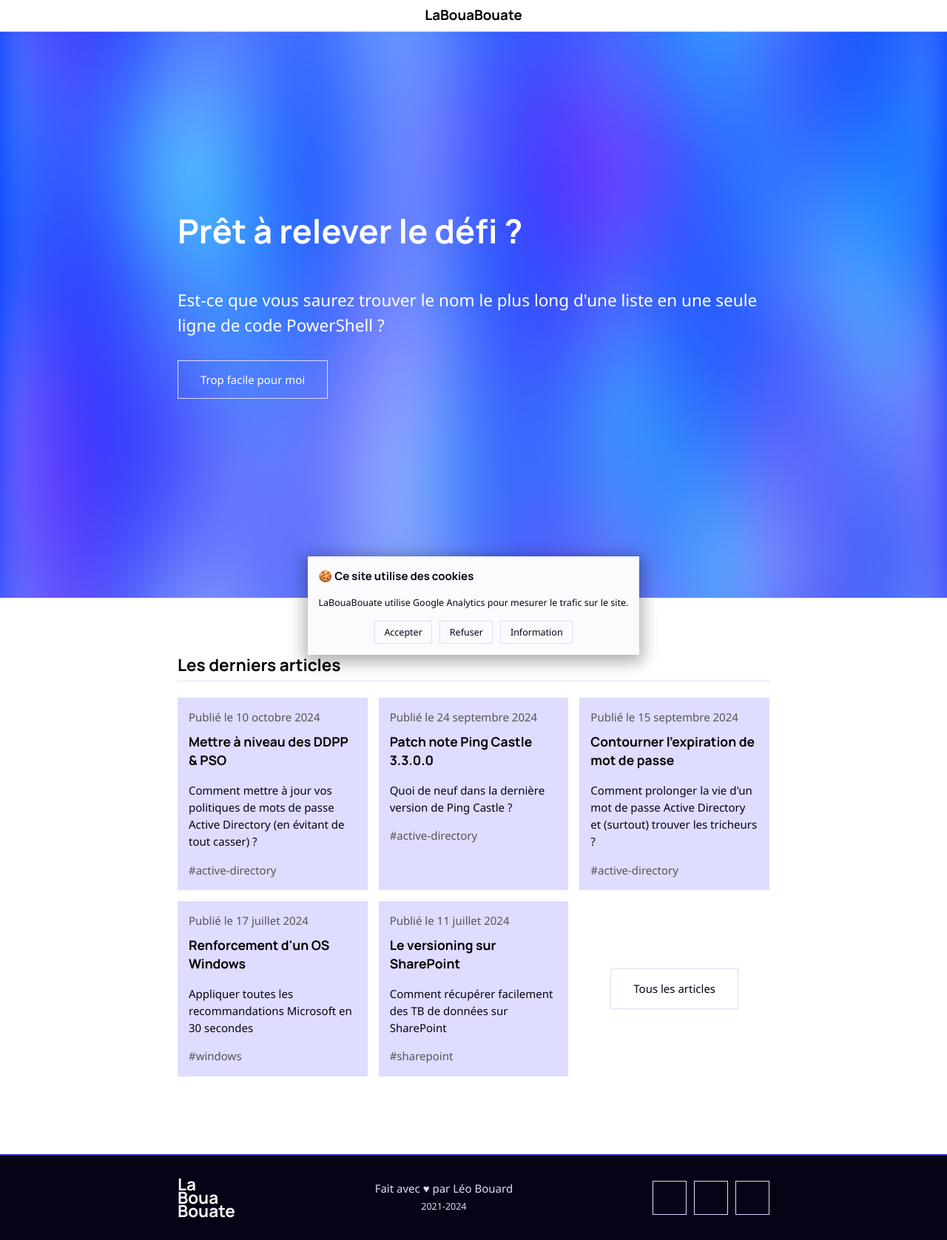
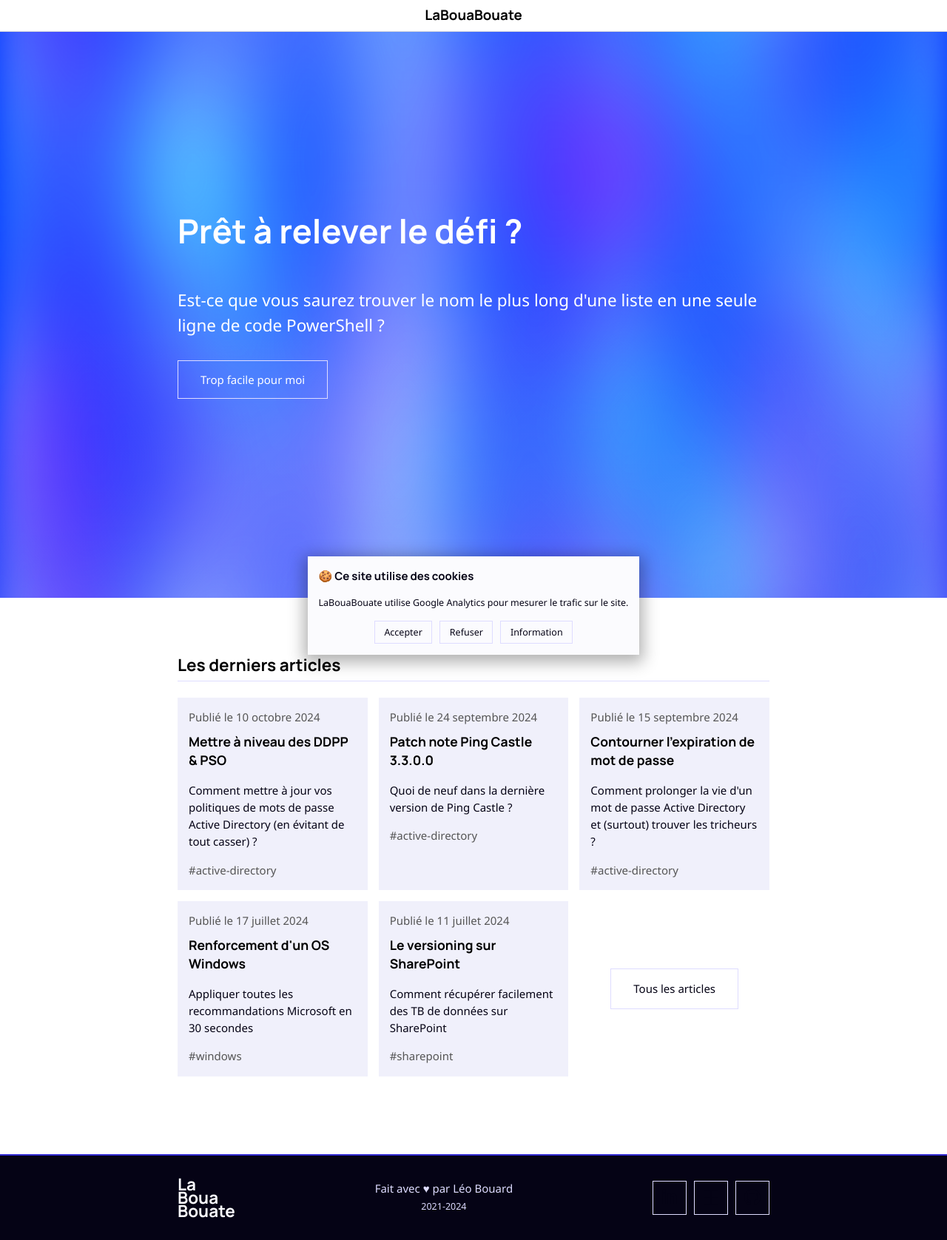
Before and after one commit to leobouard/leobouard.github.io, a Jekyll site: the page built from _pages/index.html, in a window 1280 px wide. Shown: the whole page at 74% size. Built offline with Jekyll 4.4.1, drawn with Linux system fonts in a browser that asks for light colours; nearby versions of some CDN libraries; some web fonts are replaced.

Commit message:
Adaptation de la nouvelle palette

```diff
--- a/_sass/colors.scss
+++ b/_sass/colors.scss
@@ -4,6 +4,7 @@
     --primary: #2f27ce;
     --secondary: #dedcff;
     --accent: #433bff;
+    --lightaccent: #f0f0fb;
 }
 
 :root.dark {
--- a/_sass/hover.scss
+++ b/_sass/hover.scss
@@ -1,4 +1,6 @@
 .hover-bottom:hover {
     background-color: var(--secondary);
-    box-shadow: inset 0 -2px 0 0 var(--accent);
+    box-shadow: inset 0 -2px 0 0 var(--primary) outset 0 20px 80px -10px var(--primary);
+    transform: translate(0, -3px);
+    transition: transform ease 0.2s;
 }
--- a/_sass/post-preview.scss
+++ b/_sass/post-preview.scss
@@ -1,5 +1,5 @@
 article.post-preview {
-    background-color: var(--secondary);
+    background-color: var(--lightaccent);
     text-decoration: none;
     min-width: 15em;
 }
```
